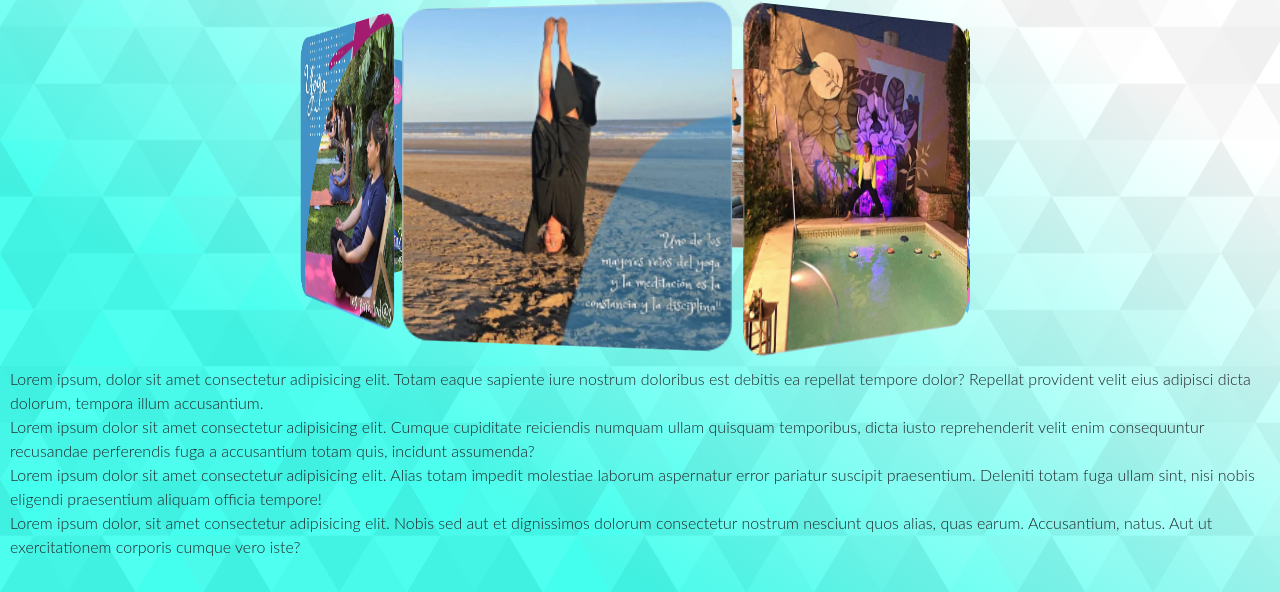
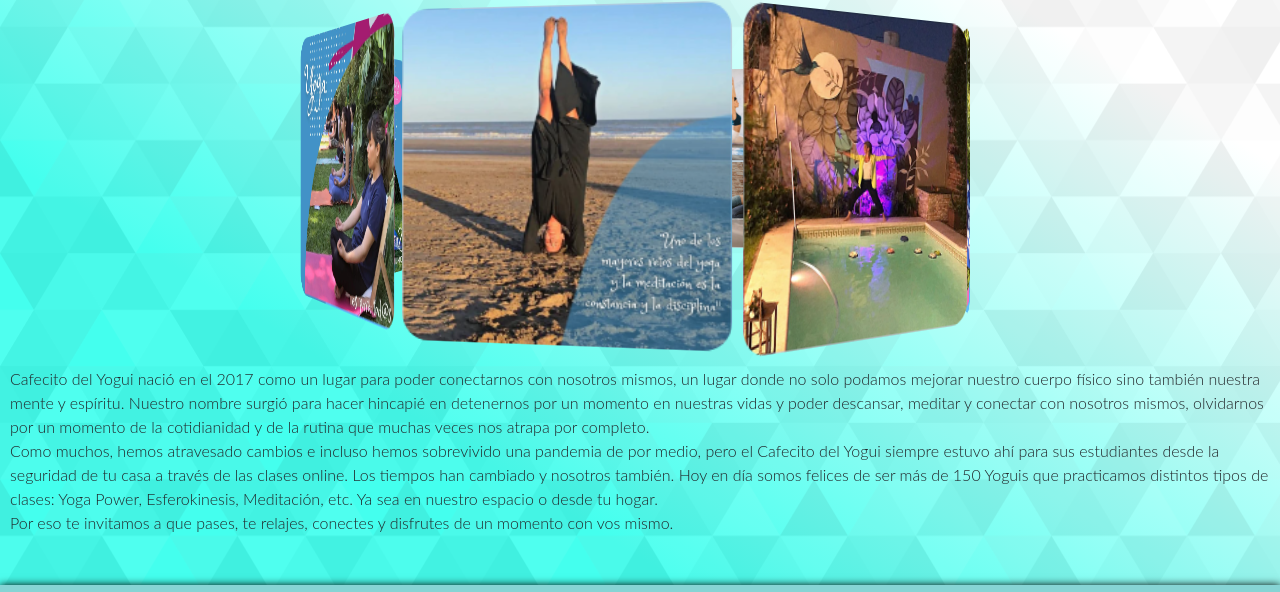
Before and after one commit to Jonyaalvarez/cafecito-del-yogui, a website: page Index.html in a window 1280 px wide. Shown: the part 166-758 px from the top of the page. Drawn offline with nearby package versions, Linux system fonts and the light colour scheme.

Commit message:
Incorporacion de texto verdadero

```diff
--- a/Index.html
+++ b/Index.html
@@ -50,10 +50,8 @@
                         </div>
                     </div>
                     <div class="descripcion">
-                        <p>Lorem ipsum, dolor sit amet consectetur adipisicing elit. Totam eaque sapiente iure nostrum doloribus est debitis ea repellat tempore dolor? Repellat provident velit eius adipisci dicta dolorum, tempora illum accusantium.</p>
-                        <p>Lorem ipsum dolor sit amet consectetur adipisicing elit. Cumque cupiditate reiciendis numquam ullam quisquam temporibus, dicta iusto reprehenderit velit enim consequuntur recusandae perferendis fuga a accusantium totam quis, incidunt assumenda?</p>
-                        <p>Lorem ipsum dolor sit amet consectetur adipisicing elit. Alias totam impedit molestiae laborum aspernatur error pariatur suscipit praesentium. Deleniti totam fuga ullam sint, nisi nobis eligendi praesentium aliquam officia tempore!</p>
-                        <p>Lorem ipsum dolor, sit amet consectetur adipisicing elit. Nobis sed aut et dignissimos dolorum consectetur nostrum nesciunt quos alias, quas earum. Accusantium, natus. Aut ut exercitationem corporis cumque vero iste?</p>
+                        <p>Cafecito del Yogui nació en el 2017 como un lugar para poder conectarnos con nosotros mismos, un lugar donde no solo podamos mejorar nuestro cuerpo físico sino también nuestra mente y espíritu. Nuestro nombre surgió para hacer hincapié en detenernos por un momento en nuestras vidas y poder descansar, meditar y conectar con nosotros mismos, olvidarnos por un momento de la cotidianidad y de la rutina que muchas veces nos atrapa por completo. <br> Como muchos, hemos atravesado cambios e incluso hemos sobrevivido una pandemia de por medio, pero el Cafecito del Yogui siempre estuvo ahí para sus estudiantes desde la seguridad de tu casa a través de las clases online. Los tiempos han cambiado y nosotros también. Hoy en día somos felices de ser más de 150 Yoguis que practicamos distintos tipos de clases: Yoga Power, Esferokinesis, Meditación, etc. Ya sea en nuestro espacio o desde tu hogar. <br> Por eso te invitamos a que pases, te relajes, conectes y disfrutes de un momento con vos mismo.</p>
+
                     </div>
                 </section>
             </main>
```
Also changed, not shown: package.json (+187 -2 lines), paginas/Profesoras.html (+3 -3 lines).
